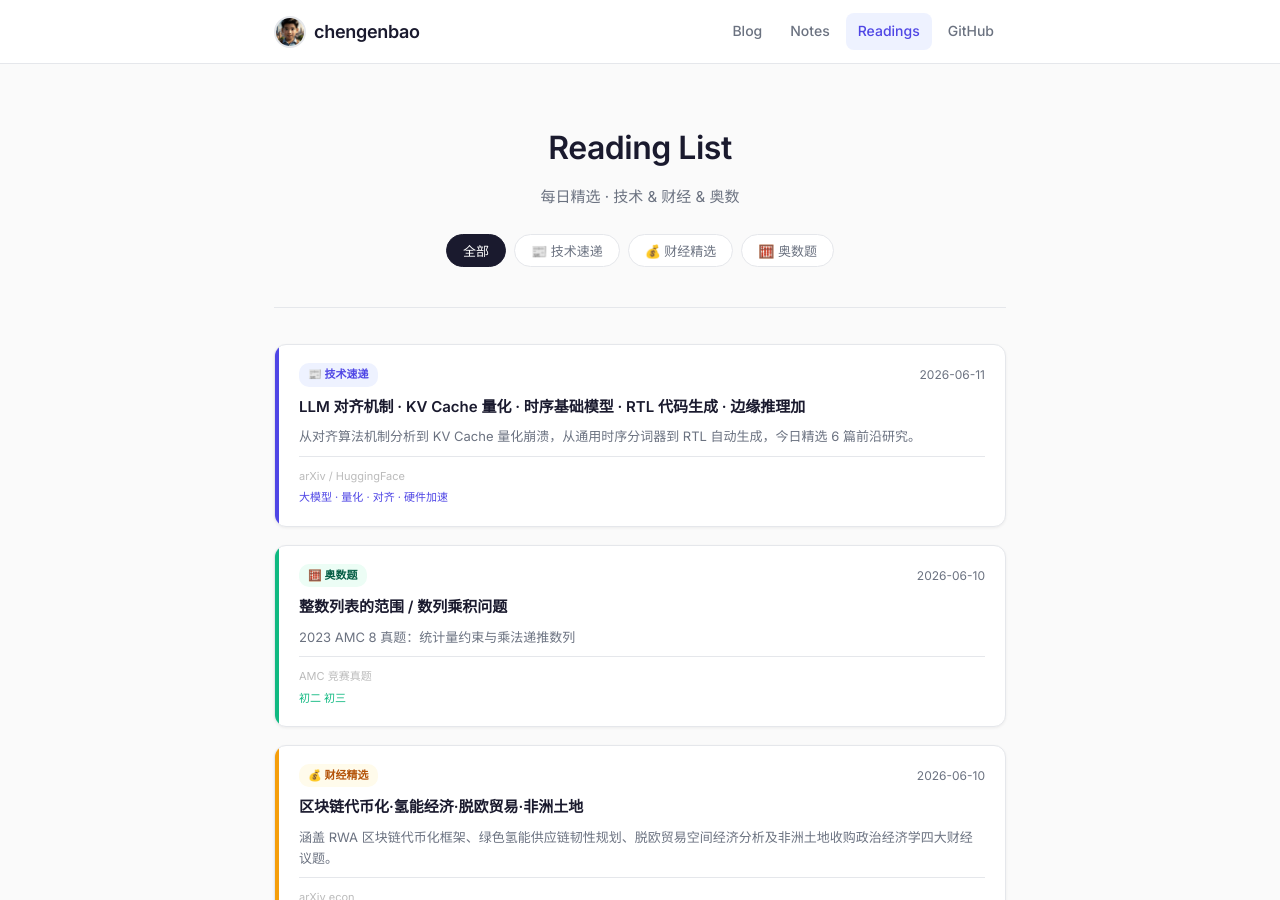
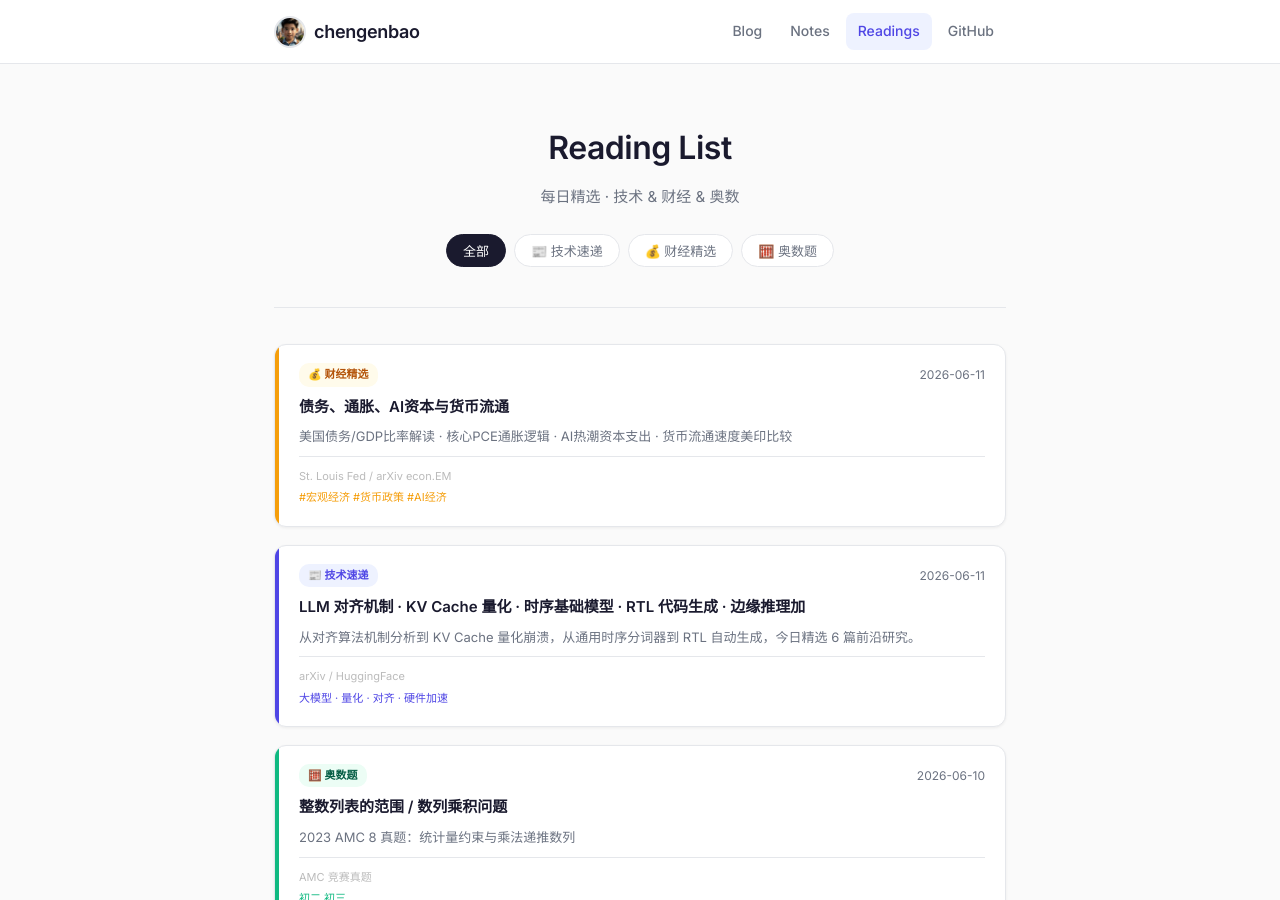
Before and after one commit to chengenbao/chengenbao.github.io, a Jekyll site: the page built from reading-list/index.md, in a window 1280 px wide and 900 px high. Built offline with Jekyll 4.4.1, drawn with Linux system fonts in a browser that asks for light colours.

Commit message:
update index finance 2026-06-11

```diff
--- a/reading-list/index.md
+++ b/reading-list/index.md
@@ -18,6 +18,21 @@ permalink: /reading-list/
   </div>
 
   <div class="rl-grid">
+<a class="rl-card finance" href="/reading-list/2026-06-11-finance-daily/">
+  <div class="rl-accent"></div>
+  <div class="rl-body">
+    <div class="rl-top">
+      <span class="rl-badge finance">💰 财经精选</span>
+      <time>2026-06-11</time>
+    </div>
+    <h2>债务、通胀、AI资本与货币流通</h2>
+    <p>美国债务/GDP比率解读 · 核心PCE通胀逻辑 · AI热潮资本支出 · 货币流通速度美印比较</p>
+    <div class="rl-meta">
+      <span class="rl-source">St. Louis Fed / arXiv econ.EM</span>
+      <span class="rl-tags">#宏观经济 #货币政策 #AI经济</span>
+    </div>
+  </div>
+</a>
 <a class="rl-card tech" href="/reading-list/2026-06-11-tech-daily/">
   <div class="rl-accent"></div>
   <div class="rl-body">
```
